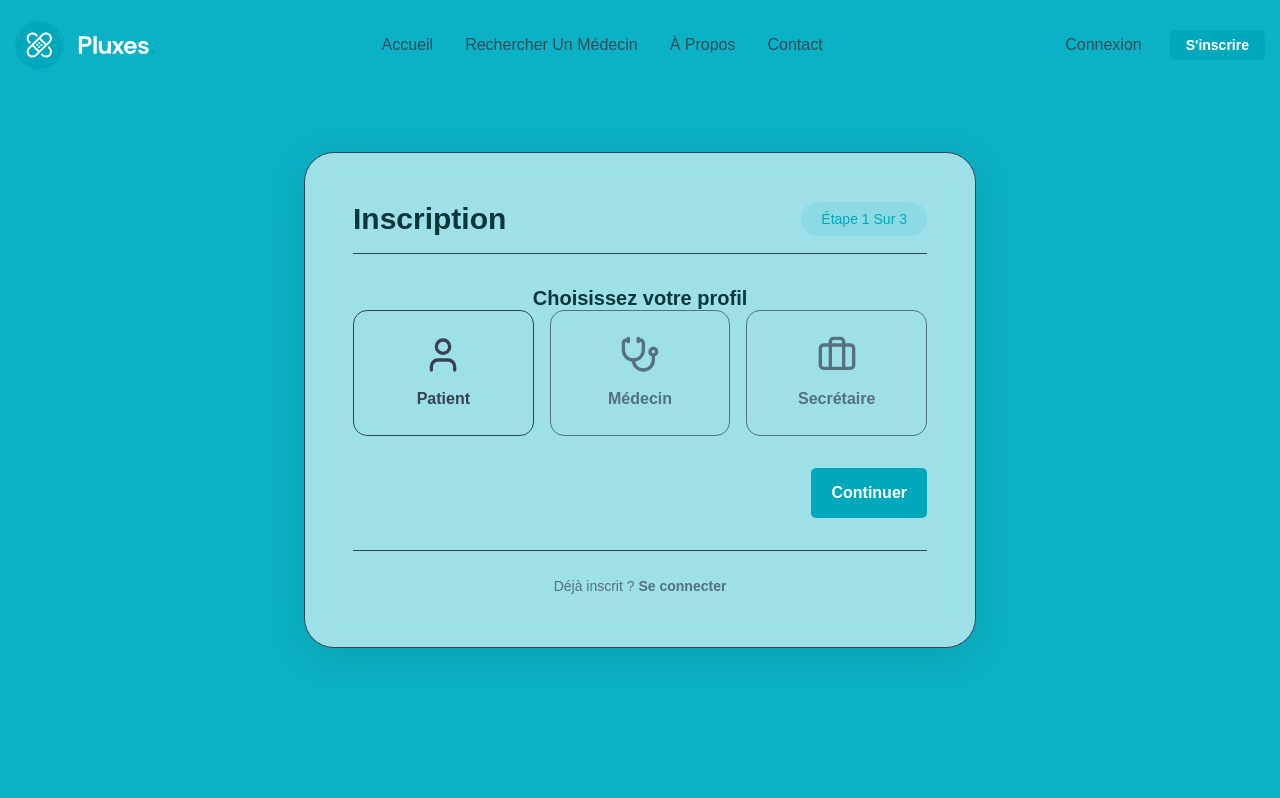
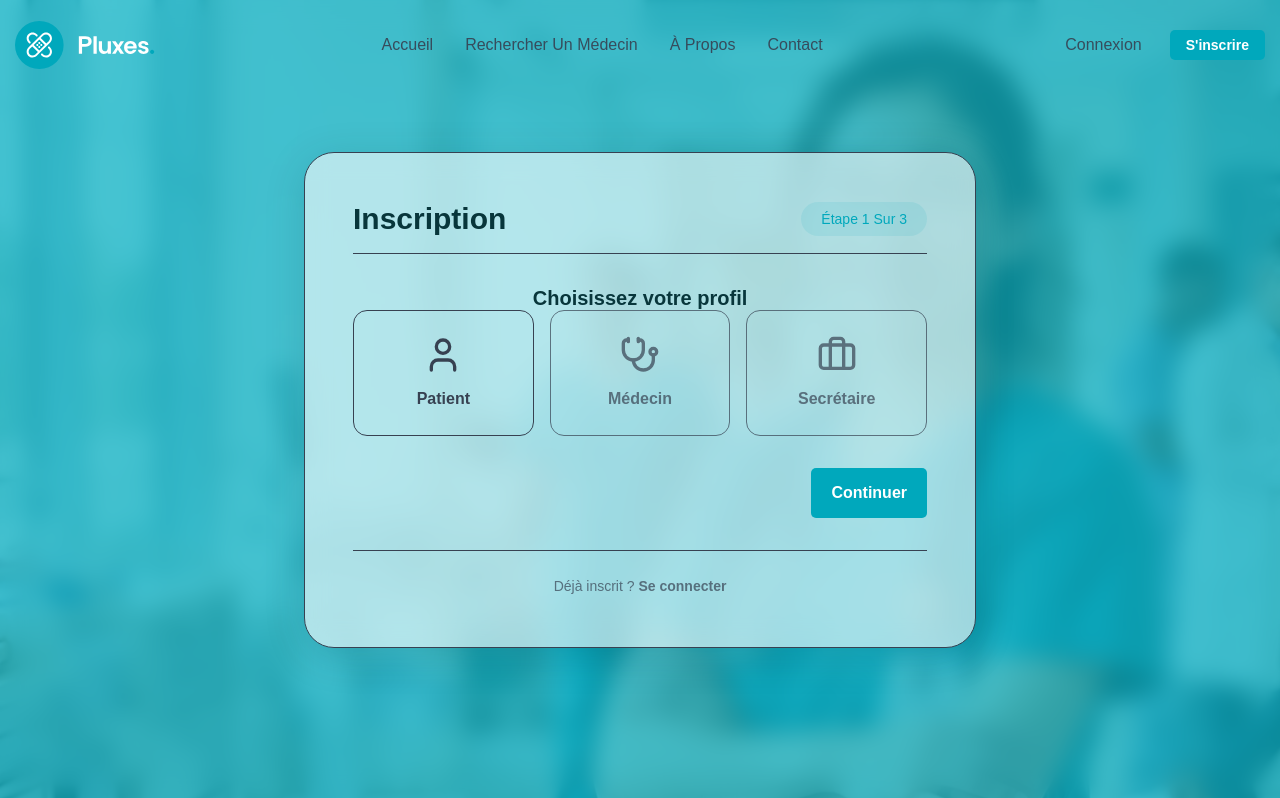
Before and after one commit to iouatt225/MEDIRDV, a Next.js app in the folder apps/web/: page /inscription in a window 1280 px wide. Shown: the top 798 px of the page. Built offline with nearby package versions, Linux system fonts and the light colour scheme; a web font is replaced by a local one.

Commit message:
style: restore hero background image with brand-light translucent overlay on auth pages

```diff
--- a/apps/web/app/(auth)/connexion/page.tsx
+++ b/apps/web/app/(auth)/connexion/page.tsx
@@ -86,9 +86,10 @@ function ConnexionForm() {
 
   return (
     <div
-      className="min-h-screen flex items-center justify-center bg-brand-light relative px-4 py-12"
+      className="min-h-screen flex items-center justify-center bg-brand-light bg-cover bg-center bg-no-repeat relative px-4 py-12"
+      style={{ backgroundImage: "url('/images/hero-bg-image.jpg')" }}
     >
-      <div className="absolute inset-0 bg-brand-light/70 backdrop-blur-sm" />
+      <div className="absolute inset-0 bg-brand-light/75 backdrop-blur-md" />
 
       <Card
         hoverable={false}
--- a/apps/web/app/(auth)/inscription/page.tsx
+++ b/apps/web/app/(auth)/inscription/page.tsx
@@ -210,9 +210,10 @@ export default function InscriptionPage() {
 
   return (
     <div
-      className="min-h-screen flex items-center justify-center bg-brand-light relative px-4 py-12"
+      className="min-h-screen flex items-center justify-center bg-brand-light bg-cover bg-center bg-no-repeat relative px-4 py-12"
+      style={{ backgroundImage: "url('/images/hero-bg-image.jpg')" }}
     >
-      <div className="absolute inset-0 bg-brand-light/70 backdrop-blur-sm" />
+      <div className="absolute inset-0 bg-brand-light/75 backdrop-blur-md" />
 
       <Card
         hoverable={false}
```
